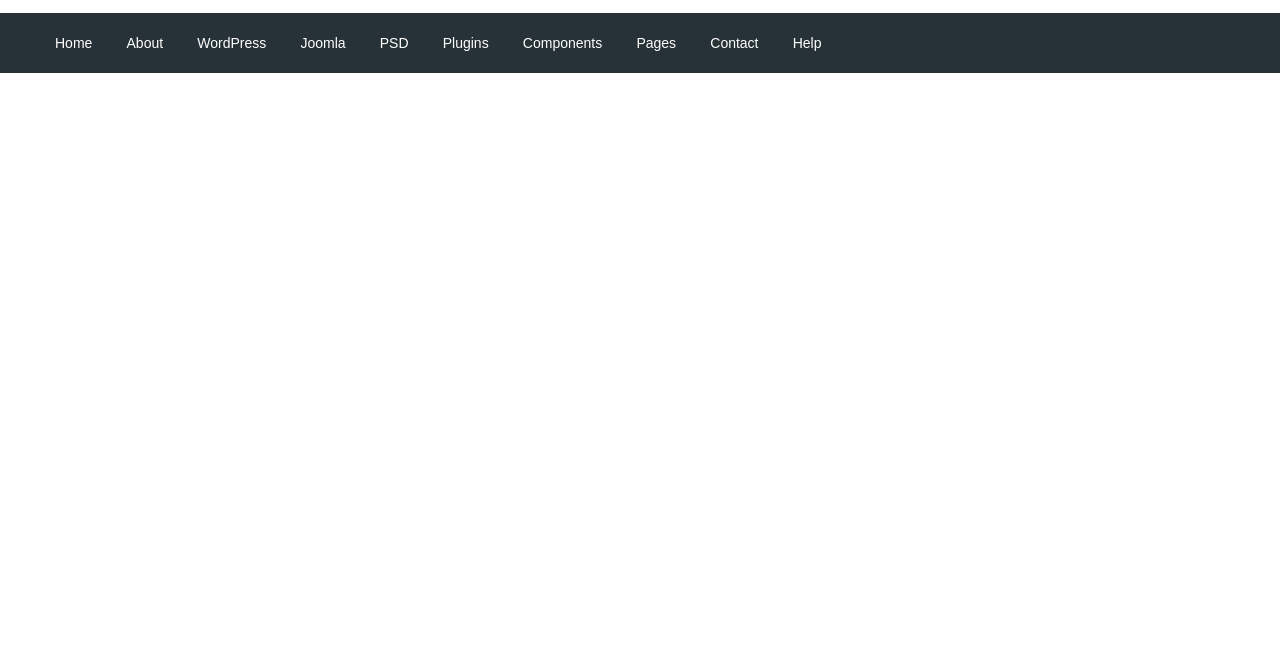
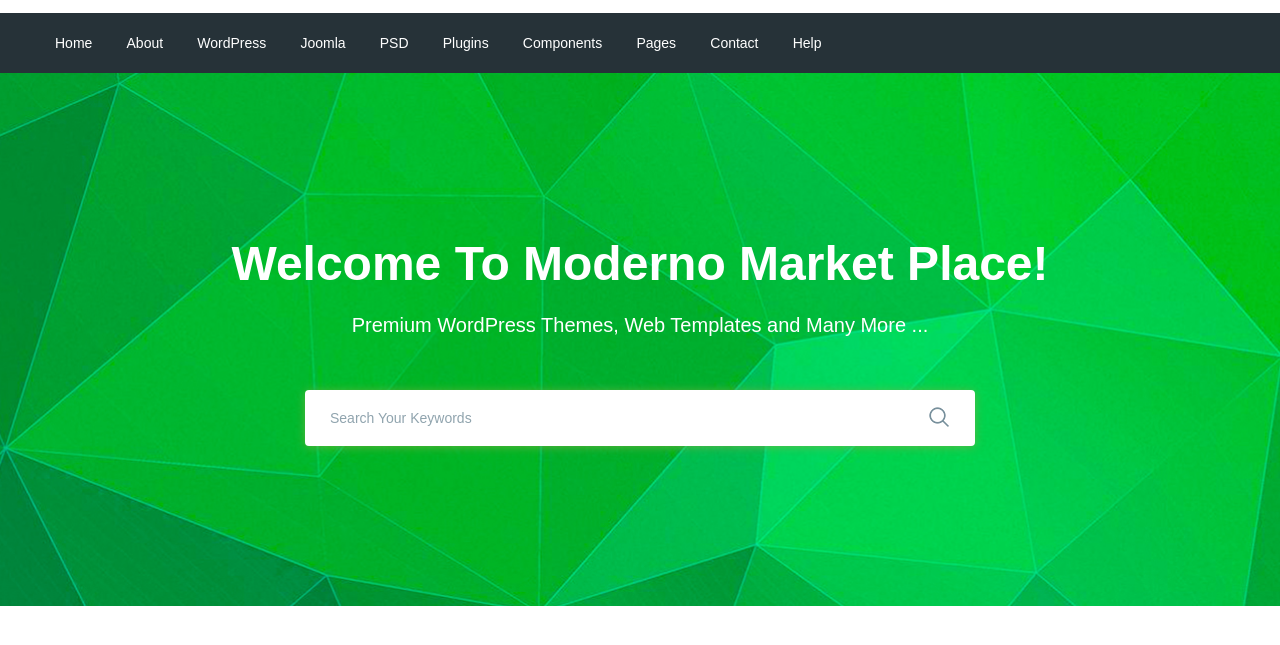
Before and after one commit to yegorPomaskin/moderno, a website: page app/index.html in a window 1280 px wide. Shown: the part 77-722 px from the top of the page. Drawn offline with nearby package versions, Linux system fonts and the light colour scheme; files that its build step writes are made by us from their sources.

Commit message:
added search section

```diff
--- a/app/index.html
+++ b/app/index.html
@@ -56,9 +56,28 @@
       </div>
     </div>
 
+  </header>
 
-
-  </header>
+  <section class="search" style="background-image: url('../images/search-bg.jpg');">
+    <div class="container">
+      <div class="search__inner">
+        <div class="search__inner-title">
+          Welcome To Moderno Market Place!
+        </div>
+        <div class="search__inner-text">
+          Premium WordPress Themes, Web Templates and Many More ...
+        </div>
+        <div class="search__inner-form">
+          <form>
+            <input type="text" placeholder="Search Your Keywords" required>
+            <button type="submit">
+              <img src="images/icons/search.png" alt="search">
+            </button>
+          </form>
+        </div>
+      </div>
+    </div>
+  </section>
 
   <script src="https://ajax.googleapis.com/ajax/libs/jquery/3.5.1/jquery.min.js"></script>
   <script src="js/libs.min.js"></script>
--- a/app/scss/style.scss
+++ b/app/scss/style.scss
@@ -51,3 +51,54 @@
     font-size: 14px;
   }
 }
+.search{
+  background-repeat: no-repeat;
+  background-size: cover;
+  background-position: center;
+  min-height: 533px;
+}
+.search__inner{
+  padding: 155px 0 100px;
+  color: #fff;
+  text-align: center;
+  &-title{
+    margin-bottom: 10px;
+    font-size: 48px;
+    font-weight: 700;
+    line-height: 72px;
+  }
+  &-text{
+    margin-bottom: 50px;
+    font-size: 20px;
+    font-weight: 500;
+    line-height: 30px;
+  }
+  &-form{
+    max-width: 670px;
+    margin: 0 auto;
+    position: relative;
+    input{
+      display: block;
+      width: 100%;
+      box-shadow: 0px 1px 10px 0px rgba(124, 178, 64, 0.75);
+      border-radius: 4px;
+      height: 56px;
+      border: none;
+      font-size: 14px;
+      font-weight: 500;
+      padding-left: 25px;
+      padding-right: 60px;
+      &::placeholder{
+        color: #90a4ae;
+        font-weight: 500;
+      }
+    }
+    button{
+      position: absolute;
+      border: none;
+      background-color: transparent;
+      right: 20px;
+      top: 16px;
+    }
+  }
+}
```
Also changed, not shown: app/images/icons/search.png (added), app/images/icons/search.svg (added), app/images/search-bg.jpg (added).
